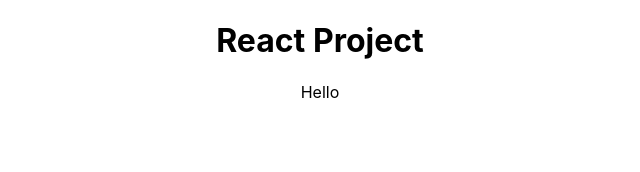
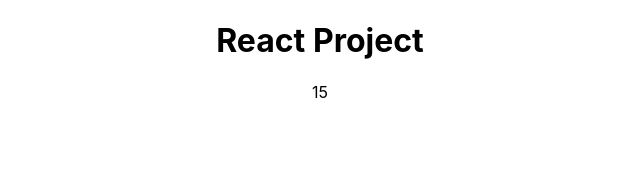
Before and after one commit to dgaurav300/demo, a React (Create React App) app: page / in a window 1280 px wide. Shown: the top 172 px of the page, without its empty margins (320-960 px from the left). Built offline with nearby package versions, Linux system fonts and the light colour scheme.

Commit message:
Update App.js

```diff
--- a/src/App.js
+++ b/src/App.js
@@ -4,7 +4,7 @@ function App() {
   return (
     <div className="App">
       <h1>React Project </h1>
-      <p>Hello </p>
+      <p>{5*3} </p>
     </div>
   );
 }
```
